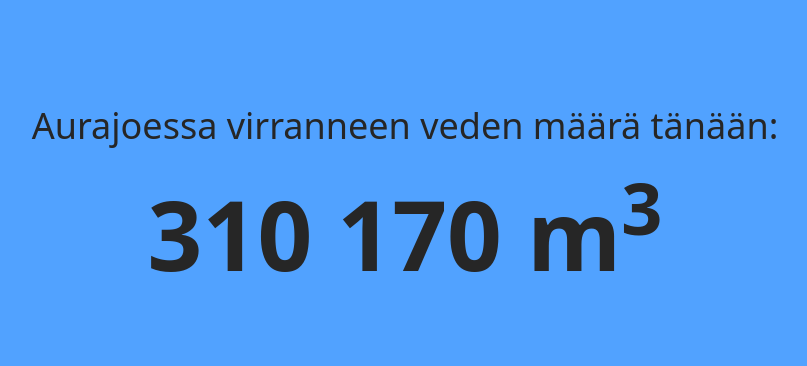
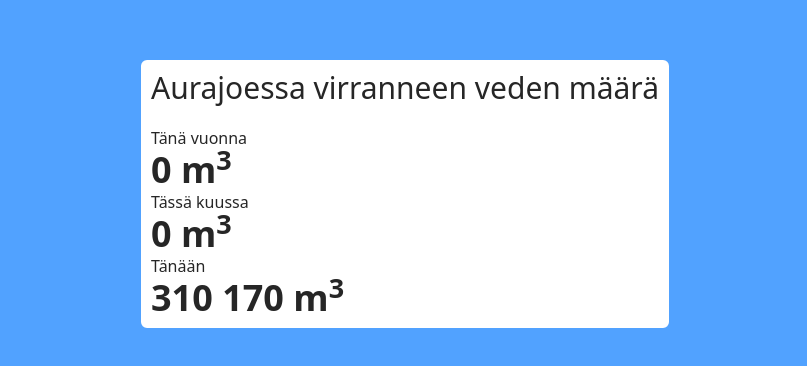
Before and after one commit to otsosaarinen/aurajoki-docker, a React (Vite) app: page / in a window 1280 px wide. Shown: the part 206-572 px from the top of the page, without its empty margins (235-1042 px from the left). Built offline with nearby package versions, Linux system fonts and the light colour scheme.

Commit message:
add initial values for yearly and monthly flow

```diff
--- a/src/App.tsx
+++ b/src/App.tsx
@@ -39,13 +39,32 @@ function App() {
 
     return (
         <>
-            <div className="flex h-screen w-screen flex-col items-center justify-center gap-10 bg-blue-400 text-neutral-800">
-                <h1 className="text-4xl">
-                    Aurajoessa virranneen veden määrä tänään:
-                </h1>
-                <h2 className="text-8xl font-bold">
-                    <span id="waterFlow"></span> m<sup>3</sup>
-                </h2>
+            <div className="flex h-screen w-screen items-center justify-center bg-blue-400 text-neutral-800">
+                <div className="flex flex-col gap-5 rounded-md border-2 border-white bg-white p-2">
+                    <h1 className="text-3xl">
+                        Aurajoessa virranneen veden määrä
+                    </h1>
+                    <div>
+                        <div>
+                            <p>Tänä vuonna</p>
+                            <div className="text-4xl font-bold">
+                                <span id="">0</span> m<sup>3</sup>
+                            </div>
+                        </div>
+                        <div>
+                            <p>Tässä kuussa</p>
+                            <div className="text-4xl font-bold">
+                                <span id="">0</span> m<sup>3</sup>
+                            </div>
+                        </div>
+                        <div>
+                            <p>Tänään</p>
+                            <div className="text-4xl font-bold">
+                                <span id="waterFlow">0</span> m<sup>3</sup>
+                            </div>
+                        </div>
+                    </div>
+                </div>
             </div>
         </>
     );
```
